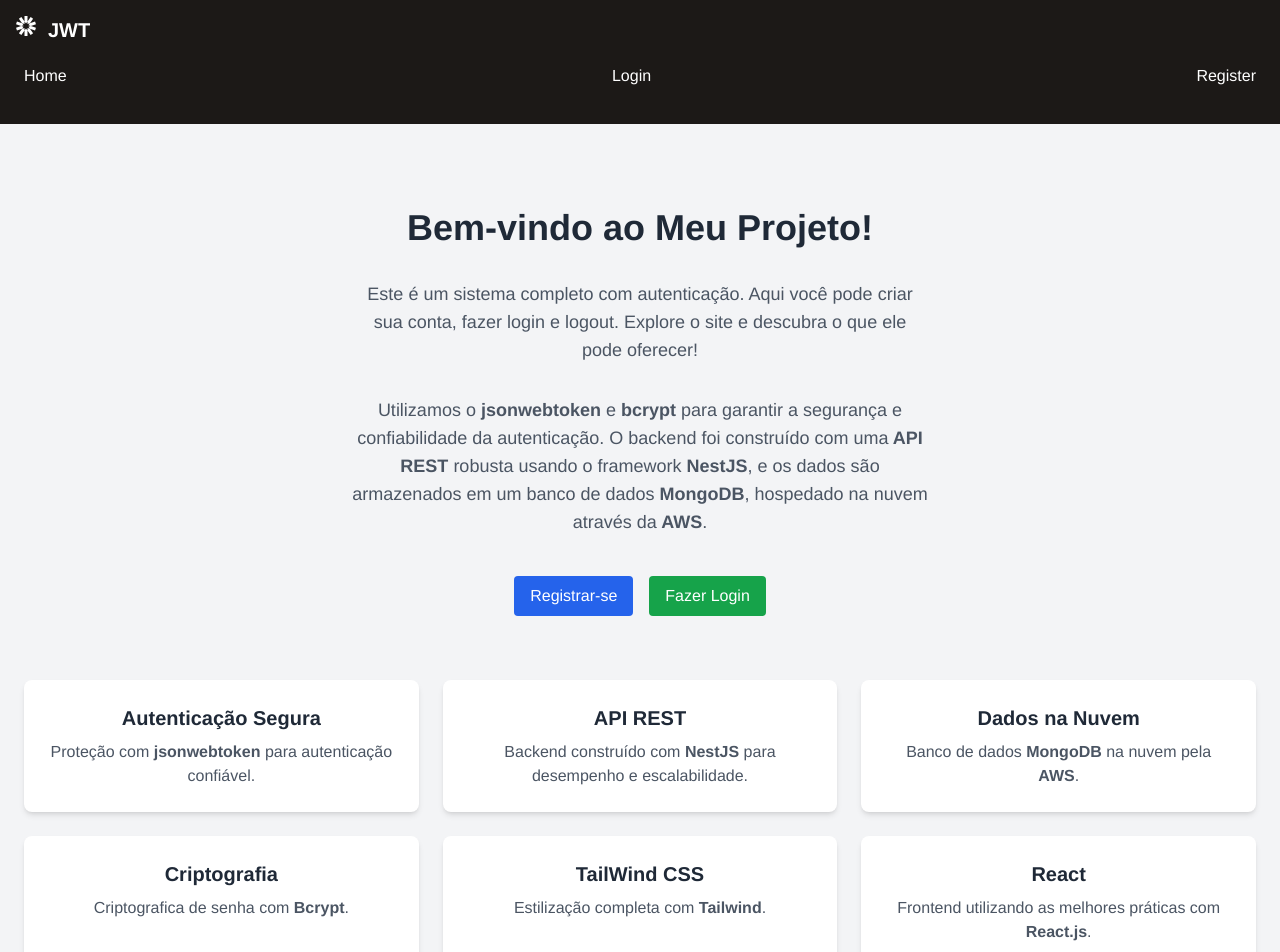
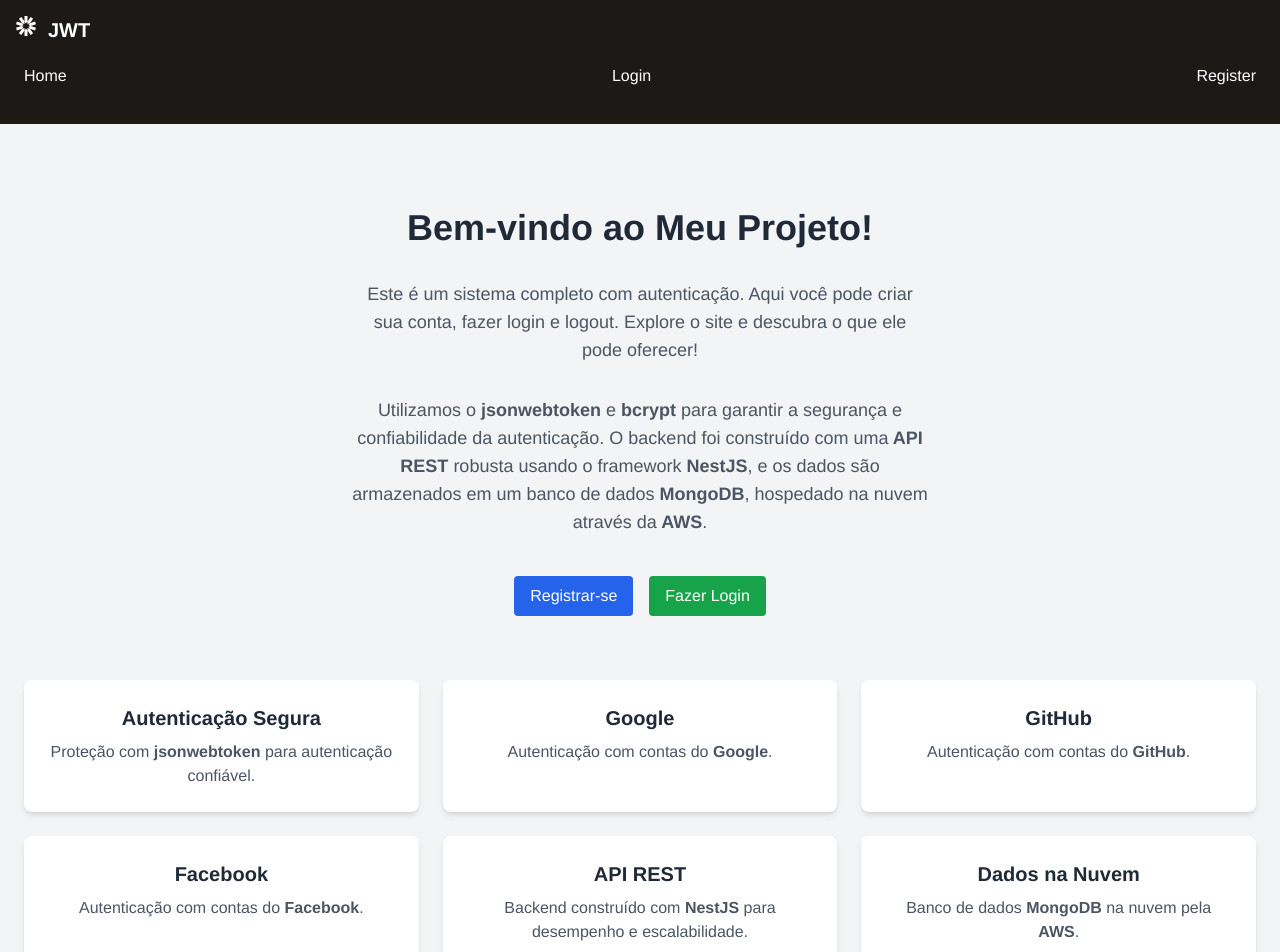
Before and after one commit to Popotomimi/FrontAuthToken, a React (Vite) app: page / in a window 1280 px wide. Shown: the top 952 px of the page. Built offline with nearby package versions, Linux system fonts and the light colour scheme; no server answers.

Commit message:
Update Home

```diff
--- a/src/components/Pages/Home.tsx
+++ b/src/components/Pages/Home.tsx
@@ -60,6 +60,27 @@ const Home = () => {
           </p>
         </div>
         <div className="bg-white shadow-md rounded-lg p-6">
+          <h3 className="text-xl font-semibold text-gray-800 mb-2">Google</h3>
+          <p className="text-gray-600">
+            Autenticação com contas do
+            <span className="font-semibold"> Google</span>.
+          </p>
+        </div>
+        <div className="bg-white shadow-md rounded-lg p-6">
+          <h3 className="text-xl font-semibold text-gray-800 mb-2">GitHub</h3>
+          <p className="text-gray-600">
+            Autenticação com contas do
+            <span className="font-semibold"> GitHub</span>.
+          </p>
+        </div>
+        <div className="bg-white shadow-md rounded-lg p-6">
+          <h3 className="text-xl font-semibold text-gray-800 mb-2">Facebook</h3>
+          <p className="text-gray-600">
+            Autenticação com contas do
+            <span className="font-semibold"> Facebook</span>.
+          </p>
+        </div>
+        <div className="bg-white shadow-md rounded-lg p-6">
           <h3 className="text-xl font-semibold text-gray-800 mb-2">API REST</h3>
           <p className="text-gray-600">
             Backend construído com <span className="font-semibold">NestJS</span>{" "}
```
